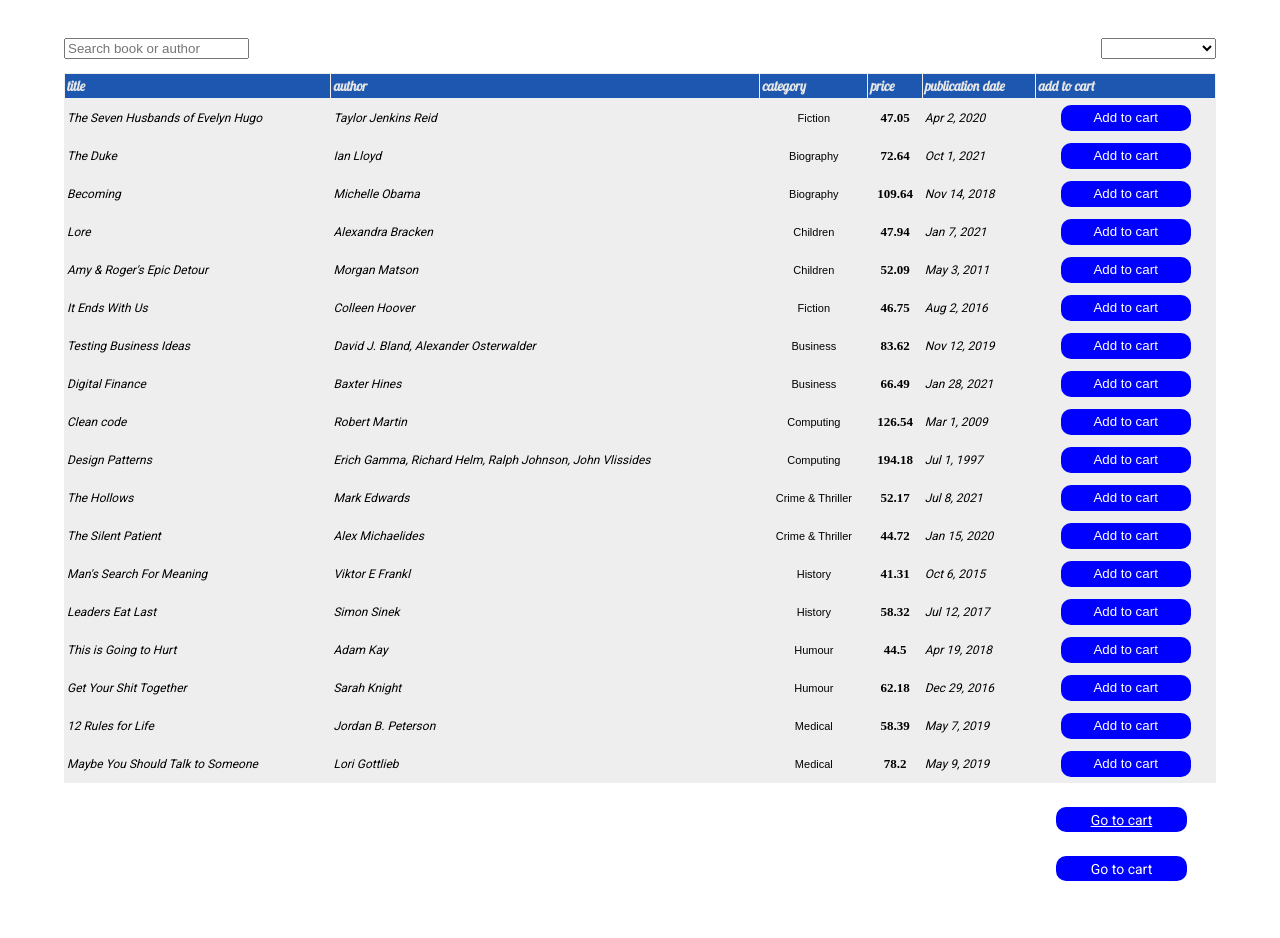
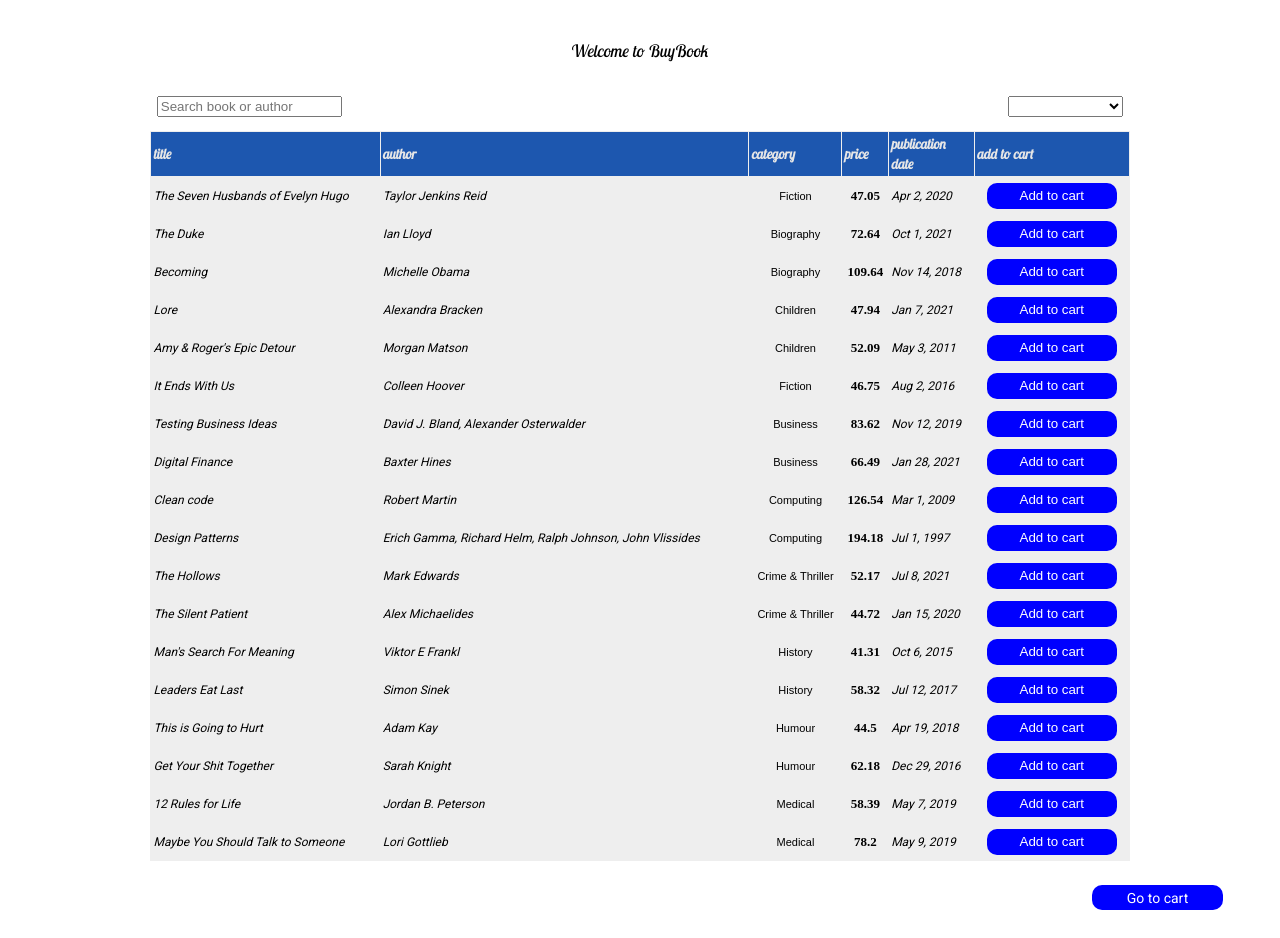
Before and after one commit to SarahBurman/bookSale, an Angular app: page / in a window 1280 px wide. Built offline with nearby package versions, Linux system fonts and the light colour scheme; a web font is replaced by a local one.

Commit message:
removed all elements from cart html

```diff
--- a/apps/books-tutorial/src/app/app.component.html
+++ b/apps/books-tutorial/src/app/app.component.html
@@ -1,2 +1 @@
-<!-- <new-training-book-sale></new-training-book-sale> -->
 <router-outlet></router-outlet>
--- a/apps/books-tutorial/src/app/app.module.ts
+++ b/apps/books-tutorial/src/app/app.module.ts
@@ -1,17 +1,23 @@
 import { NgModule } from '@angular/core';
+import { FormsModule, ReactiveFormsModule } from '@angular/forms';
+import { MatIconModule } from '@angular/material/icon';
 import { BrowserModule } from '@angular/platform-browser';
-import { FormsModule, ReactiveFormsModule } from '@angular/forms';
+import { BrowserAnimationsModule } from '@angular/platform-browser/animations';
+import { AppRoutongModule } from './app-routong.module';
 import { AppComponent } from './app.component';
+import { SearchByCategoryPipe } from './book-list/search-by-category.pipe';
+import { SearchPipePipe } from './book-list/search-pipe.pipe';
+import { SortByCategoryPipe } from './book-list/sort-by-category.pipe';
 import { BookSaleComponent } from './book-sale/book-sale.component';
-import { BrowserAnimationsModule } from '@angular/platform-browser/animations';
-import { MatIconModule } from '@angular/material/icon';
-import { SearchPipePipe } from './book-list/search-pipe.pipe';
-import { SearchByCategoryPipe } from './book-list/search-by-category.pipe';
-import { SortByCategoryPipe } from './book-list/sort-by-category.pipe';
-import { AppRoutongModule } from './app-routong.module'
+import { ShopingCartComponent } from './shoping-cart/shoping-cart.component';
 
 @NgModule({
-  declarations: [AppComponent, BookSaleComponent, SearchPipePipe, SearchByCategoryPipe, SortByCategoryPipe],
+  declarations: [AppComponent,
+    BookSaleComponent,
+    SearchPipePipe,
+    SearchByCategoryPipe,
+    SortByCategoryPipe,
+    ShopingCartComponent],
   imports: [BrowserModule,
     FormsModule,
     ReactiveFormsModule,
@@ -19,7 +25,7 @@ import { AppRoutongModule } from './app-routong.module'
     MatIconModule,
     AppRoutongModule
   ],
-  exports: [MatIconModule],
+  exports: [],
   providers: [],
   bootstrap: [AppComponent],
 })
--- a/apps/books-tutorial/src/app/book-list/book-list.service.ts
+++ b/apps/books-tutorial/src/app/book-list/book-list.service.ts
@@ -1,9 +1,27 @@
 import { Injectable } from '@angular/core';
+import { book } from './book-list';
 
 @Injectable({
   providedIn: 'root'
 })
 export class BookListService {
+  shopingCart: Array<book>;
+  constructor() {
+    this.shopingCart = new Array<book>();
+  }
 
-  constructor() { }
+  addBookToShopingCart(book: book){
+    if (this.shopingCart.indexOf(book) === -1) {
+      this.shopingCart.push(book);
+    }
+  }
+
+  removeBookFromShopingCert(book: book){
+    const index = this.shopingCart.indexOf(book);
+    this.shopingCart = this.shopingCart.filter(b => b !== book);
+  }
+
+  get books(): Array<book> {
+    return this.shopingCart;
+  }
 }
--- a/apps/books-tutorial/src/app/book-sale/book-sale.component.html
+++ b/apps/books-tutorial/src/app/book-sale/book-sale.component.html
@@ -24,6 +24,7 @@ then an add button to add new book to the store.
         <script type="text/javascript" src="book-list.component.ts">
         </script>
     </head>
+    <div class="header">Welcome to BuyBook</div>
     <div class="body">
         <div class="search-div">
             <input type="text" name="search" [formControl]="searchBar"
@@ -64,10 +65,5 @@ then an add button to add new book to the store.
                 <span class="go-to-shoping-cart">Go to cart</span>
             </a>
         </div>
-        <div class="go-to-cart-list">
-            <a class="button">
-                <span class="go-to-shoping-cart">Go to cart</span>
-            </a>
-        </div>
     </div>
 </body>
--- a/apps/books-tutorial/src/app/book-sale/book-sale.component.scss
+++ b/apps/books-tutorial/src/app/book-sale/book-sale.component.scss
@@ -4,21 +4,56 @@
 @import url("https://fonts.googleapis.com/css2?family=Inter:wght@300;400;500;700&display=swap");
 
 
+.header {
+    display: flex;
+    justify-content: center;
+    line-height: 2em;
+    border-top: 2em solid white;
+    font-family: 'Lobster Two', cursive;
+    font-size: 17px;
+}
 
 .body {
-    margin: 3% 5%;
+    margin: 2em;
 }
 
 .search-div {
     display: flex;
     justify-content: space-between;
     margin-bottom: 1em;
+    padding: 0em 9.2em;
 }
 
 .book-list {
     border-collapse: collapse;
     background-color: #eee;
-    width: 100%;
+    margin: auto;
+    width: 80%;
+}
+
+.labels:nth-child(1) > div {
+    width: 100px;
+}
+
+.labels:nth-child(2) > div {
+    width: 100px;
+}
+
+.labels:nth-child(3) > div {
+    width: 53px;
+}
+
+.labels:nth-child(4) > div {
+    width: 26px;
+}
+.labels:nth-child(5) > div {
+    width: 35px;
+}
+.labels:nth-child(6) > div {
+    width: 57px;
+}
+.labels:nth-child(7) > div {
+    width: 10px;
 }
 
 .book-list td, .book-list th {
@@ -66,6 +101,7 @@
     justify-content: center;
     align-items: center;
 }
+
 .go-to-cart-list {
     display: flex;
     justify-content: flex-end;
@@ -100,6 +136,7 @@
     cursor: pointer;
     margin-right: 29px;
     margin-top: 24px;
+    text-decoration: none;
 }
 
 .go-to-shoping-cart {
--- a/apps/books-tutorial/src/app/book-sale/book-sale.component.ts
+++ b/apps/books-tutorial/src/app/book-sale/book-sale.component.ts
@@ -2,6 +2,7 @@ import { Component, OnInit } from '@angular/core';
 import { FormControl } from '@angular/forms';
 import { book, Books, Category } from '../book-list/book-list';
 import { Router, ActivatedRoute, ParamMap } from '@angular/router';
+import { BookListService } from '../book-list/book-list.service';
 
 @Component({
   selector: 'new-training-book-sale',
@@ -15,24 +16,18 @@ export class BookSaleComponent implements OnInit {
   sortByCategory:string;
   incDec:boolean;
   sortedBooks = Books;
-  shopingCart: Array<book>;
   sortState = new Array<{label: string,inc: boolean}>();
   categories = ['', 'Biography', 'Children', 'Business', 'Computing', 'Crime & Thriller', 'Fiction',
   'History', 'Humour', 'Medical'];
-  constructor(private route: ActivatedRoute) {
+  constructor(private route: ActivatedRoute, private bookService: BookListService) {
     this.labels.forEach(label => {
       this.sortState.push({label, inc:false});
     })
     this.sortByCategory = 'null';
     this.incDec = true;
-    this.shopingCart = new Array();
   }
 
-  ngOnInit() {
-    // this.route.queryParams.subscribe(params => {
-    //   this.name = params['name'];
-    // });
-  }
+  ngOnInit() { }
 
   get books(): book[] {
     return this.sortedBooks;
@@ -51,7 +46,7 @@ export class BookSaleComponent implements OnInit {
 
   cartClicked(button: any, book:book): void {
     button.target.classList.add('clicked');
-    this.shopingCart.push(book);
+    this.bookService.addBookToShopingCart(book);
   }
 
   sortBy(label: string): void {
--- a/apps/books-tutorial/src/app/shoping-cart/shoping-cart.component.html
+++ b/apps/books-tutorial/src/app/shoping-cart/shoping-cart.component.html
@@ -1 +1,6 @@
-<p>shoping-cart works!</p>
+<div class="shoping-cart">
+    <div class="header">Shopping cart</div>
+    <div class="body">
+
+    </div>
+</div>
--- a/apps/books-tutorial/src/app/shoping-cart/shoping-cart.component.scss
+++ b/apps/books-tutorial/src/app/shoping-cart/shoping-cart.component.scss
@@ -0,0 +1,12 @@
+.header {
+    display: flex;
+    justify-content: center;
+    line-height: 2em;
+    border-top: 2em solid white;
+    font-family: 'Lobster Two', cursive;
+    font-size: 17px;
+}
+.cards{
+    width: 75%;
+    margin: -2em;
+}
--- a/apps/books-tutorial/src/app/shoping-cart/shoping-cart.component.ts
+++ b/apps/books-tutorial/src/app/shoping-cart/shoping-cart.component.ts
@@ -1,4 +1,6 @@
 import { Component, OnInit } from '@angular/core';
+import { book, Books } from '../book-list/book-list';
+import { BookListService } from '../book-list/book-list.service';
 
 @Component({
   selector: 'new-training-shoping-cart',
@@ -7,7 +9,17 @@ import { Component, OnInit } from '@angular/core';
 })
 export class ShopingCartComponent implements OnInit {
 
-  constructor() { }
+  books: Array<book>
+  constructor(private bookService: BookListService) {
+    if(this.bookService.books.length) {
+      this.books = this.bookService.books;
+    } else {
+      this.books = Books.slice(0 , Books.length - Math.floor(Math.random() * 10))
+    }
+
+    console.log(this.books);
+
+  }
 
   ngOnInit(): void {
   }
```
